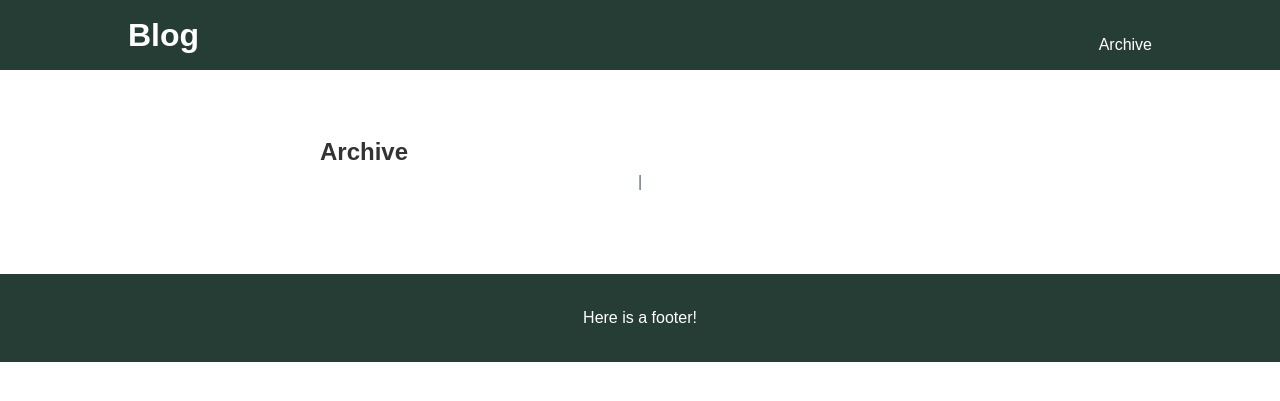
After one commit to JuBrandt/blog-with-python-and-flask, a Flask app: page /archive in a window 1280 px wide. The commit adds this page. Shown: the top 401 px of the page. Run offline with Flask 2, Linux system fonts and the light colour scheme; data that the repository does not hold is empty.

Commit message:
Added archive page plus minor mixes.

```diff
--- a/app/static/css/style.css
+++ b/app/static/css/style.css
@@ -93,7 +93,8 @@ img {
 
 .pagination {text-align: center;}
 
-ul.admin {list-style-type: none;}
+.admin ul,
+.archive ul {list-style-type: none;}
 
 .error {text-align: center;}
 
--- a/app/templates/admin.html
+++ b/app/templates/admin.html
@@ -1,8 +1,8 @@
 {% extends "base.html" %}
 {% block content %}
-<section>
+<section class="admin">
   <h2>Administration</h2>
-  <ul class="admin">
+  <ul>
     <li>
       <a href="{{ url_for('create') }}">Create</a>
     </li>
--- /dev/null
+++ b/app/templates/archive.html
@@ -0,0 +1,25 @@
+{% extends "base.html" %}
+
+{% block content %}
+<section class="archive">
+  <h2>Archive</h2>
+  <ul>
+    {% for post in posts.items %}
+      <li>
+        <a href="{{ url_for('detail', slug=post.blog_address) }}">
+          {{ post.blog_title }}
+        </a>
+      </li>
+    {% endfor %}
+  </ul>
+  <div class="pagination">
+    {% if posts.has_prev %}
+      <a href="{{ url_for('archive', page=posts.prev_num) }}">Newer Posts</a>
+    {% endif %}
+      |
+    {% if posts.has_next %}
+      <a href="{{ url_for('archive', page=posts.next_num) }}">Older Posts</a>
+    {% endif %}
+  </div>
+</section>
+{% endblock %}
--- a/app/templates/base.html
+++ b/app/templates/base.html
@@ -16,7 +16,7 @@
       <nav>
         <ul>
           <li>
-            <a href="#">Archive</a>
+            <a href="{{ url_for('archive') }}">Archive</a>
           </li>
         </ul>
       </nav>
--- a/app/views.py
+++ b/app/views.py
@@ -4,7 +4,7 @@ from .models import Blog, Admin
 from sqlalchemy import desc
 from datetime import datetime
 from .forms import BlogForm, LoginForm
-from config import SNIPPET_LENGTH, PER_PAGE
+from config import SNIPPET_LENGTH, PER_PAGE, ARCHIVE_PER_PAGE
 from flask_login import login_user, logout_user, current_user, login_required
 
 @app.route('/')
@@ -60,7 +60,7 @@ def login():
             return redirect(url_for('failure'))
         if password == admin.password:
             login_user(admin)
-            return redirect(url_for('create'))
+            return redirect(url_for('admin'))
     return render_template('login.html',  title='Login', form=form)
 
 @lm.user_loader
@@ -90,3 +90,9 @@ def internal_error(error):
 def detail(slug):
     post = Blog.query.filter_by(blog_address=slug).first()
     return render_template('detail.html', title=post.blog_title, post=post)
+
+@app.route('/archive')
+@app.route('/archive/<int:page>')
+def archive(page=1):
+    posts = Blog.query.order_by(desc(Blog.blog_date)).paginate(page, ARCHIVE_PER_PAGE, False)
+    return render_template('archive.html', title='Archive', posts=posts)
--- a/config.py
+++ b/config.py
@@ -11,3 +11,4 @@ SQLALCHEMY_TRACK_MODIFICATIONS = False
 
 PER_PAGE = 3
 SNIPPET_LENGTH = 200
+ARCHIVE_PER_PAGE = 5
```
